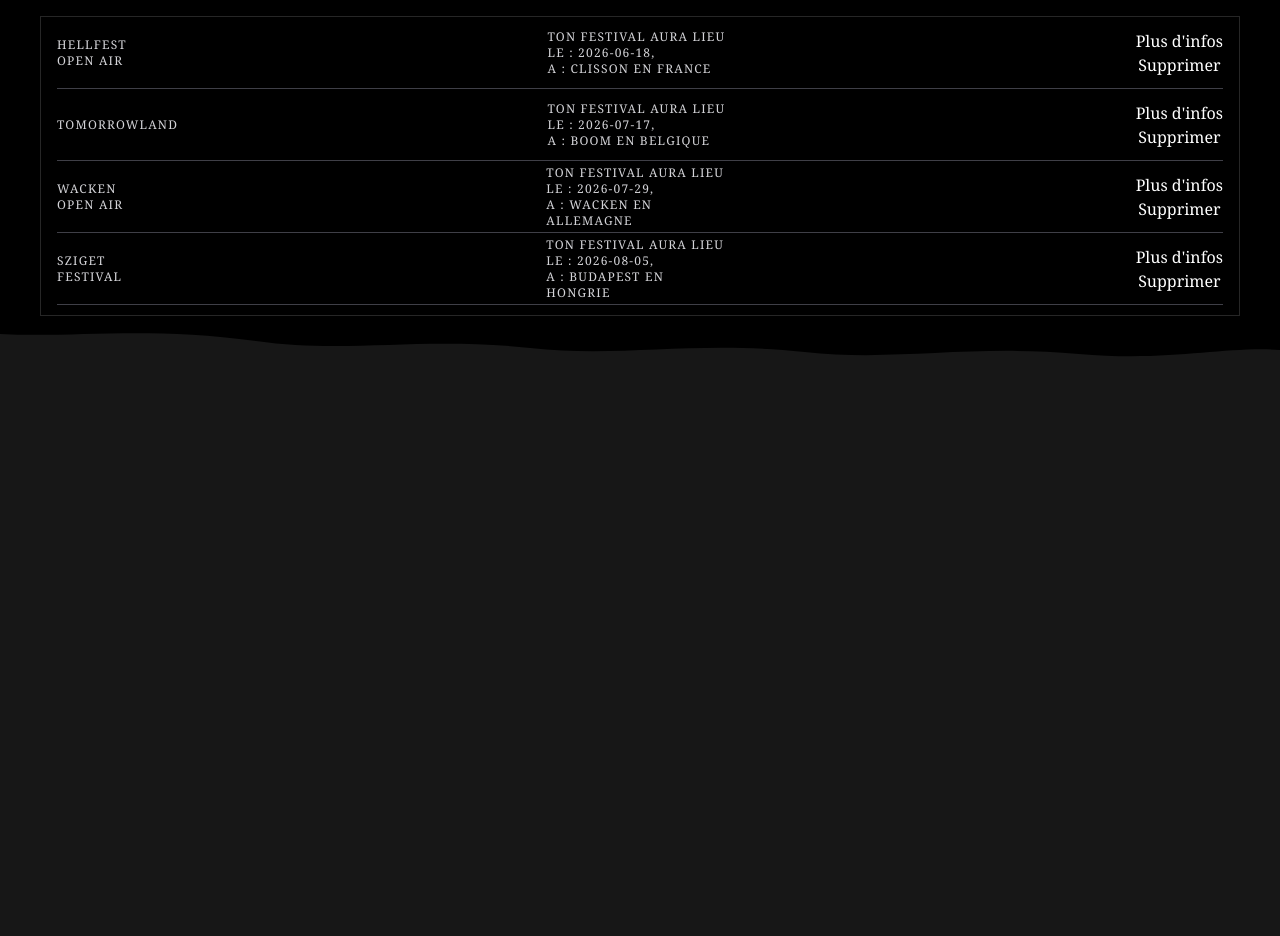
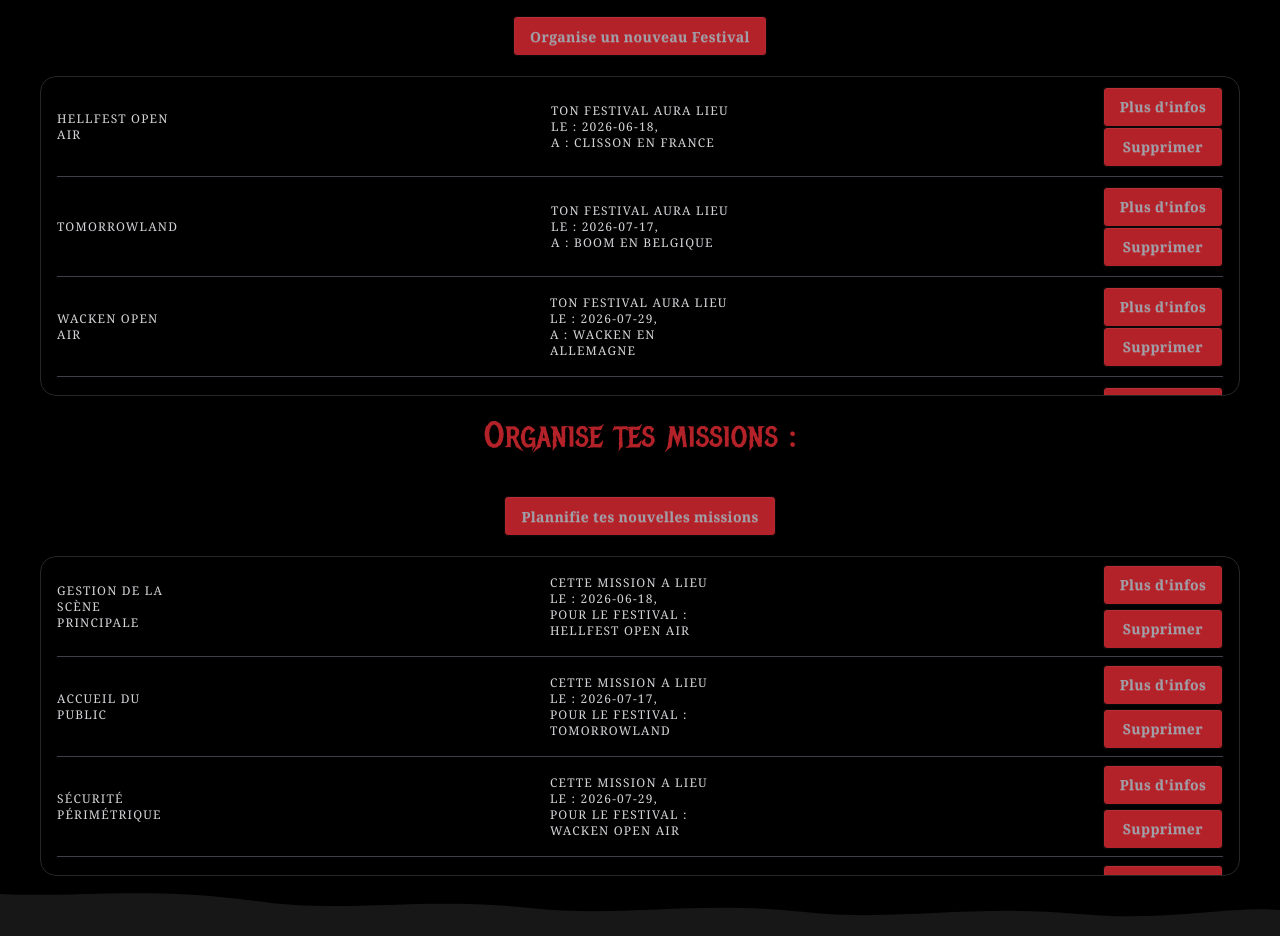
Before and after one commit to LudovicVRDN/Festify, a React (Vite) app in the folder front/: page /organizer in a window 1280 px wide. Shown: the part 240-1176 px from the top of the page. Before the commit the page ends 800 px from the top, so only its background shows below. Built offline with nearby package versions, Linux system fonts and the light colour scheme.

Commit message:
feat first list in organizer

```diff
--- a/front/src/components/ui/button.tsx
+++ b/front/src/components/ui/button.tsx
@@ -6,7 +6,7 @@ interface ButtonProps {
 
 const Button = ({ textButton }: ButtonProps) => {
   return (
-    <button className="btn btn-neutral bg-festify-red text-zinc-400 font-bold tracking-wide mt-4">
+    <button className="btn btn-neutral bg-festify-red text-zinc-400 font-bold tracking-wide">
       {textButton}
     </button>
   );
--- a/front/src/pages/organizer/OrganizerHomePage.tsx
+++ b/front/src/pages/organizer/OrganizerHomePage.tsx
@@ -1,12 +1,21 @@
 import { Link } from "react-router";
 import TornEdge from "../../components/TornEdge";
 import FestivalDetailPage from "../festival/FestivalDetailPage";
+import Button from "../../components/ui/button";
 
 interface IFestival {
   name: string;
   date: string;
   city: string;
   country: string;
+}
+
+interface IMission {
+  title: string;
+  volunter_needed: number;
+  is_full: boolean;
+  description: string;
+  festival: IFestival;
 }
 
 const OrganizerHomePage = () => {
@@ -43,33 +52,145 @@ const OrganizerHomePage = () => {
     },
   ];
 
+  const missionList: IMission[] = [
+    {
+      title: "Gestion de la scène principale",
+      volunter_needed: 10,
+      is_full: false,
+      description:
+        "Aider à l'installation et à la gestion du matériel scénique.",
+      festival: {
+        name: "Hellfest Open Air",
+        date: "2026-06-18",
+        city: "Clisson",
+        country: "France",
+      },
+    },
+    {
+      title: "Accueil du public",
+      volunter_needed: 15,
+      is_full: true,
+      description:
+        "Accueillir et orienter les festivaliers à l'entrée du site.",
+      festival: {
+        name: "Tomorrowland",
+        date: "2026-07-17",
+        city: "Boom",
+        country: "Belgique",
+      },
+    },
+    {
+      title: "Sécurité périmétrique",
+      volunter_needed: 8,
+      is_full: false,
+      description: "Surveiller les accès et assurer la sécurité du périmètre.",
+      festival: {
+        name: "Wacken Open Air",
+        date: "2026-07-29",
+        city: "Wacken",
+        country: "Allemagne",
+      },
+    },
+    {
+      title: "Gestion des stands alimentaires",
+      volunter_needed: 12,
+      is_full: true,
+      description:
+        "Aider à la distribution et à la gestion des stands de nourriture.",
+      festival: {
+        name: "Sziget Festival",
+        date: "2026-08-05",
+        city: "Budapest",
+        country: "Hongrie",
+      },
+    },
+    {
+      title: "Communication et réseaux sociaux",
+      volunter_needed: 5,
+      is_full: false,
+      description: "Couvrir l'événement en temps réel sur les réseaux sociaux.",
+      festival: {
+        name: "Graspop Metal Meeting",
+        date: "2026-06-25",
+        city: "Dessel",
+        country: "Belgique",
+      },
+    },
+    {
+      title: "Nettoyage et éco-responsabilité",
+      volunter_needed: 20,
+      is_full: false,
+      description:
+        "Assurer la propreté du site et sensibiliser au tri des déchets.",
+      festival: {
+        name: "Hellfest Open Air",
+        date: "2026-06-18",
+        city: "Clisson",
+        country: "France",
+      },
+    },
+  ];
+
   return (
     <div>
-      <h1 className="font-metal text-xl lg:text-4xl text-festify-red text-center p-5">
+      <TornEdge position="top" />
+      <section className="bg-black flex  flex-col items-center gap-5   px-5 ">
+        <h1 className="font-metal text-xl lg:text-4xl text-festify-red text-center mb-5">
           Prêt à créer le festival qui va marquer l'histoire ?
         </h1>
-
-      <TornEdge position="top" />
-      <section className="bg-black flex h-75 flex-col items-center ">
-        <article className="border border-neutral-800 overflow-auto scrollbar-hide px-4 w-300">
+        <Link to='festival/create'><Button textButton="Organise un nouveau Festival" /></Link>
+        <article className="border border-neutral-800 overflow-auto scrollbar-hide px-4 pb-2 w-100 lg:w-300 h-80 rounded-2xl">
           {festivalList.map((festival) => (
             <div
               key={festival.name}
-            className="w-full lg:h-18 flex justify-between items-center bg-transparent border-b border-zinc-700  py-2 text-white "
+              className="w-full lg:h-25 flex justify-between items-center bg-transparent border-b border-zinc-700  py-2 text-white "
             >
-            <h2 className="text-zinc-300 text-xs tracking-widest uppercase max-w-20 ">
+              <h2 className="text-zinc-300 text-xs tracking-widest uppercase max-w-30 ">
                 {festival.name}
               </h2>
               <div className="max-w-30 lg:max-w-45">
                 <p className="text-zinc-300 text-xs tracking-widest uppercase">
                   Ton festival aura lieu <br />
-                le : {festival.date}, <br />
-                a : {festival.city} en {festival.country}
+                  le : {festival.date}, <br />a : {festival.city} en{" "}
+                  {festival.country}
                 </p>
               </div>
-            <div className="flex flex-col">
-              <Link to={"/festival/:id"}>Plus d'infos</Link>
-            <button>Supprimer </button>
+              <div className="flex flex-col ">
+                <Link to={"/festival/:id"}>
+                  {" "}
+                  <Button textButton="Plus d'infos" />{" "}
+                </Link>
+                <Button textButton="Supprimer" />
+              </div>
+            </div>
+          ))}
+        </article>
+        <h1 className="font-metal text-xl lg:text-4xl text-festify-red text-center mb-5">
+          Organise tes missions :
+        </h1>
+        <Link to='missions/create'><Button textButton="Plannifie tes nouvelles missions" /></Link>
+        <article className="border border-neutral-800 overflow-auto scrollbar-hide px-4 pb-2 h-80 w-100 lg:w-300 rounded-2xl">
+          {missionList.map((mission) => (
+            <div
+              key={mission.title}
+              className="w-full lg:h-25 flex justify-between items-center bg-transparent border-b border-zinc-700  py-2 text-white "
+            >
+              <h2 className="text-zinc-300 text-xs tracking-widest uppercase max-w-30 ">
+                {mission.title}
+              </h2>
+              <div className="max-w-30 lg:max-w-45 ">
+                <p className="text-zinc-300 text-xs tracking-widest uppercase">
+                  Cette mission a lieu <br />
+                  le : {mission.festival.date}, <br />
+                  pour le festival : {mission.festival.name}
+                </p>
+              </div>
+              <div className="flex flex-col gap-1 ">
+                <Link to={"/missions/:id"}>
+                  {" "}
+                  <Button textButton="Plus d'infos" />{" "}
+                </Link>
+                <Button textButton="Supprimer" />
               </div>
             </div>
           ))}
```
Lines whose indentation alone changed are shown as unchanged.
